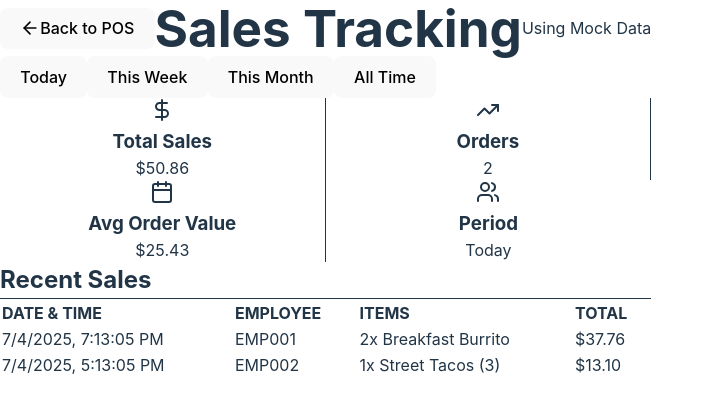
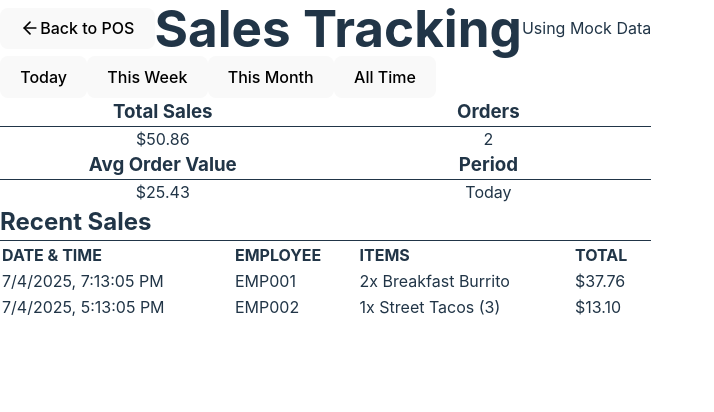
Before and after one commit to Randymor10/POS-tablet, a React (Vite) app: page /sales-tracking in a window 1280 px wide. Shown: the top 412 px of the page, without its empty margins (0-714 px from the left). Built offline with nearby package versions, Linux system fonts and the light colour scheme.

Commit message:
Fix Sales Tracking Horizontal Layout

```diff
--- a/src/pages/SalesTrackingPage.tsx
+++ b/src/pages/SalesTrackingPage.tsx
@@ -92,52 +92,41 @@ const SalesTrackingPage: React.FC = () => {
           ))}
         </div>
 
-        {/* Stats Cards */}
-        {/* Horizontal Metrics Summary */}
+        {/* Horizontal Metrics Summary - Google Sheets Style */}
         <div className="bg-white rounded-lg shadow overflow-hidden mb-6">
-          <div className="grid grid-cols-2 md:grid-cols-4 divide-x divide-gray-200">
-            {/* Total Sales Column */}
-            <div className="p-6 text-center">
-              <div className="flex justify-center mb-3">
-                <div className="p-2 bg-green-100 rounded-lg">
-                  <DollarSign className="w-6 h-6 text-green-600" />
-                </div>
+          <div className="p-6">
+            <div className="grid grid-cols-2 md:grid-cols-4 gap-6">
+              {/* Total Sales */}
+              <div className="text-center">
+                <h3 className="text-sm font-semibold text-gray-700 mb-2 border-b border-gray-200 pb-2">
+                  Total Sales
+                </h3>
+                <p className="text-2xl font-bold text-gray-900">${totalSales.toFixed(2)}</p>
               </div>
-              <h3 className="text-sm font-medium text-gray-600 mb-2">Total Sales</h3>
-              <p className="text-2xl font-bold text-gray-900">${totalSales.toFixed(2)}</p>
-            </div>
 
-            {/* Orders Column */}
-            <div className="p-6 text-center">
-              <div className="flex justify-center mb-3">
-                <div className="p-2 bg-blue-100 rounded-lg">
-                  <TrendingUp className="w-6 h-6 text-blue-600" />
-                </div>
+              {/* Orders */}
+              <div className="text-center">
+                <h3 className="text-sm font-semibold text-gray-700 mb-2 border-b border-gray-200 pb-2">
+                  Orders
+                </h3>
+                <p className="text-2xl font-bold text-gray-900">{sales.length}</p>
               </div>
-              <h3 className="text-sm font-medium text-gray-600 mb-2">Orders</h3>
-              <p className="text-2xl font-bold text-gray-900">{sales.length}</p>
-            </div>
 
-            {/* Avg Order Value Column */}
-            <div className="p-6 text-center">
-              <div className="flex justify-center mb-3">
-                <div className="p-2 bg-purple-100 rounded-lg">
-                  <Calendar className="w-6 h-6 text-purple-600" />
-                </div>
+              {/* Avg Order Value */}
+              <div className="text-center">
+                <h3 className="text-sm font-semibold text-gray-700 mb-2 border-b border-gray-200 pb-2">
+                  Avg Order Value
+                </h3>
+                <p className="text-2xl font-bold text-gray-900">${averageOrderValue.toFixed(2)}</p>
               </div>
-              <h3 className="text-sm font-medium text-gray-600 mb-2">Avg Order Value</h3>
-              <p className="text-2xl font-bold text-gray-900">${averageOrderValue.toFixed(2)}</p>
-            </div>
 
-            {/* Period Column */}
-            <div className="p-6 text-center">
-              <div className="flex justify-center mb-3">
-                <div className="p-2 bg-orange-100 rounded-lg">
-                  <Users className="w-6 h-6 text-orange-600" />
-                </div>
+              {/* Period */}
+              <div className="text-center">
+                <h3 className="text-sm font-semibold text-gray-700 mb-2 border-b border-gray-200 pb-2">
+                  Period
+                </h3>
+                <p className="text-2xl font-bold text-gray-900 capitalize">{filter}</p>
               </div>
-              <h3 className="text-sm font-medium text-gray-600 mb-2">Period</h3>
-              <p className="text-2xl font-bold text-gray-900 capitalize">{filter}</p>
             </div>
           </div>
         </div>
```
